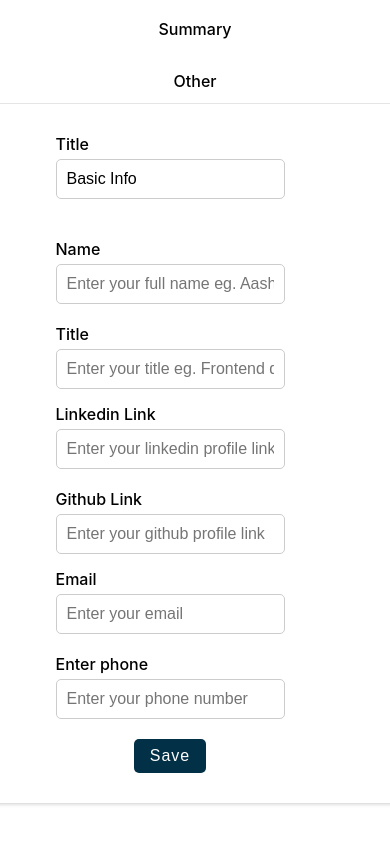
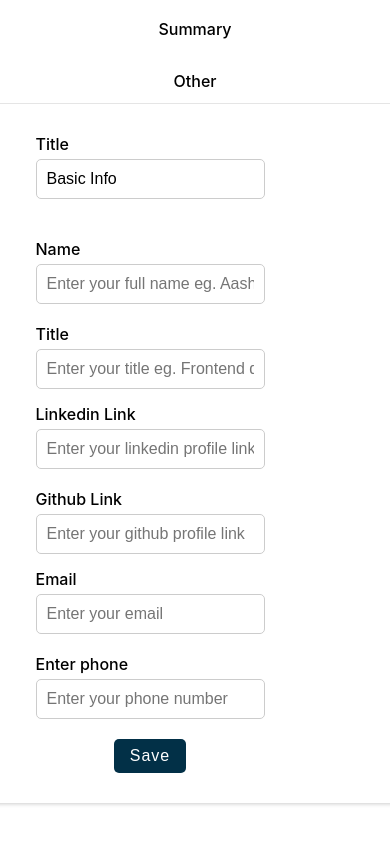
Before and after one commit to Vijaymd0007/Resume-generator, a React (Create React App) app: page / in a window 390 px wide. Shown: the part 1553-2397 px from the top of the page. Built offline with nearby package versions, Linux system fonts and the light colour scheme.

Commit message:
Update Editor.module.css
changes made in media querries in line 148

```diff
--- a/src/components/Editor/Editor.module.css
+++ b/src/components/Editor/Editor.module.css
@@ -145,7 +145,7 @@
 
 
       .body {
-        padding-left: 150px;
+        padding-left: 130px;
         display: flex;
         flex-direction: column;
         align-items: center;
```
